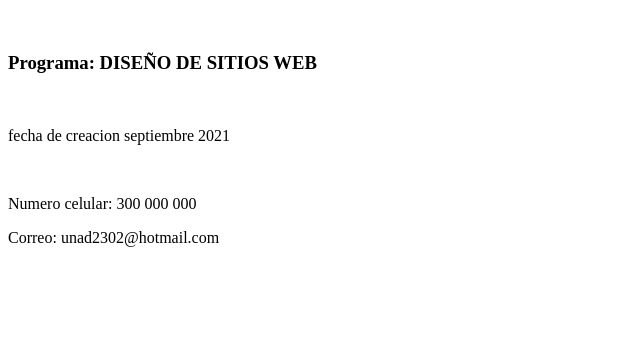
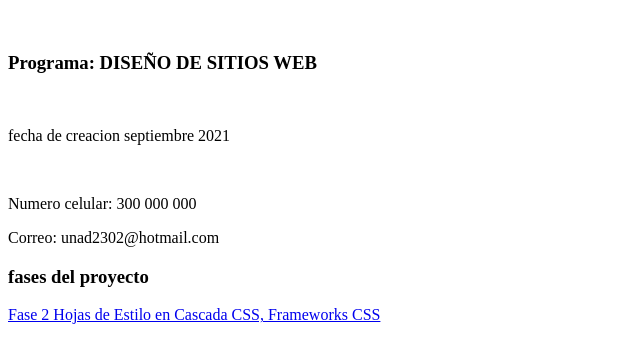
Before and after one commit to Sergioced01/DSW-Sergiocedeno, a plain HTML site: page index.html in a window 1280 px wide. Shown: the part 105-468 px from the top of the page, without its empty margins (0-640 px from the left). Drawn offline with Linux system fonts and the light colour scheme.

Commit message:
Update index.html

```diff
--- a/index.html
+++ b/index.html
@@ -18,7 +18,8 @@
       <p>Numero celular: 300 000 000</p>
       <p>Correo: unad2302@hotmail.com</p>
 
-
+      <h3> fases del proyecto</h3>
+   <a href="fase2/desing.html"> Fase 2 Hojas de Estilo en Cascada CSS, Frameworks CSS</a>
 
 
 </body>
```
